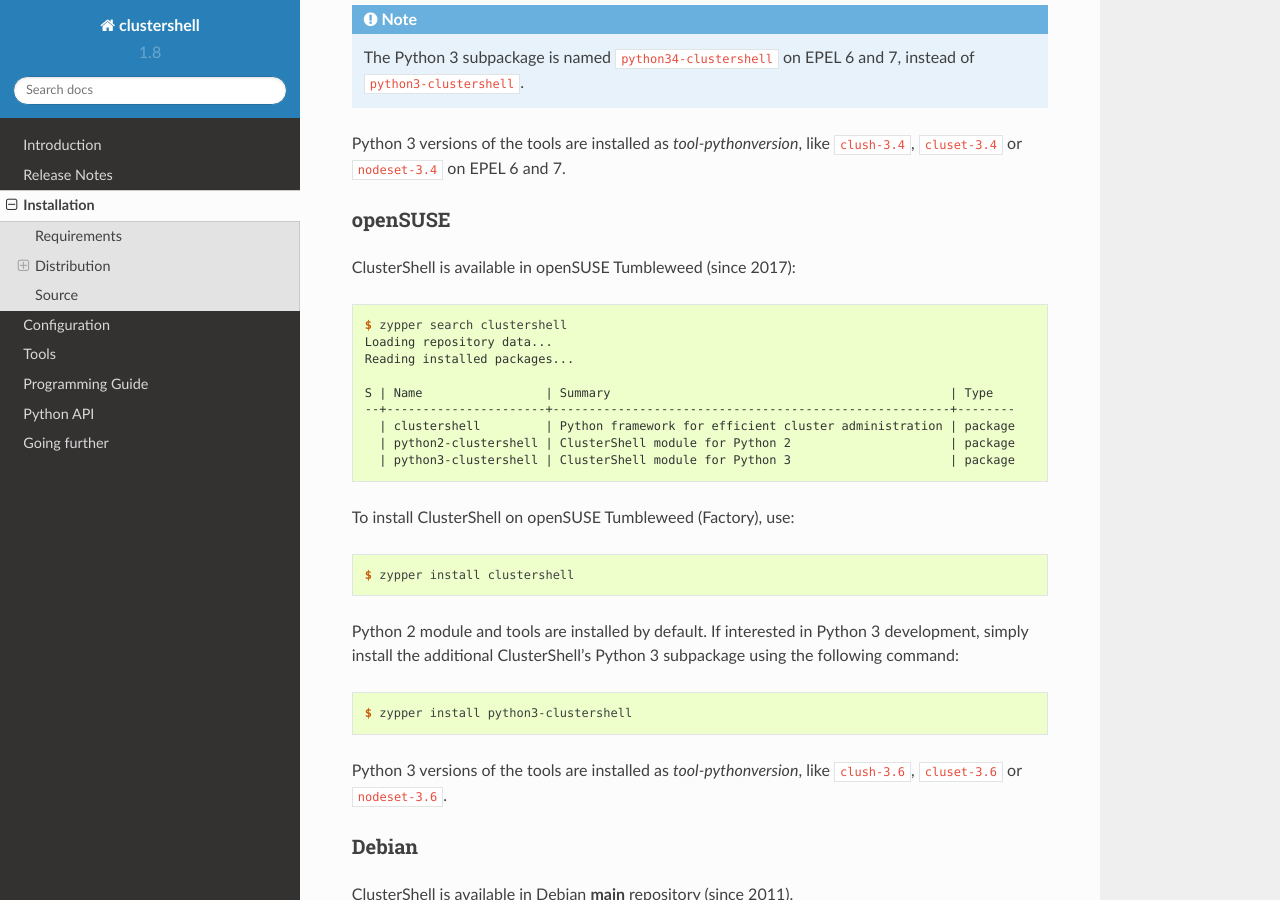
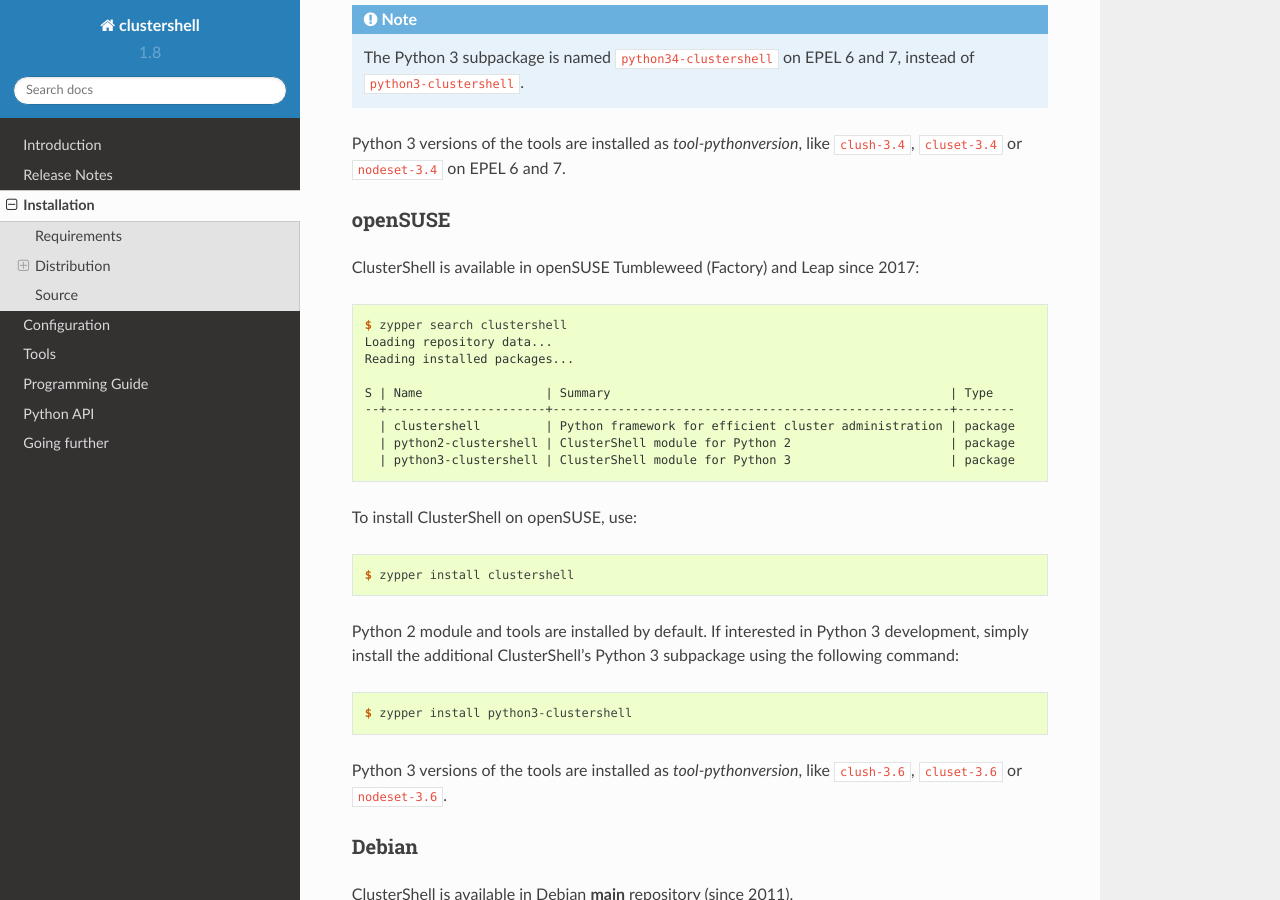
Before and after one commit to cea-hpc/clustershell, a Sphinx documentation site: the page built from doc/sphinx/install.rst, in a window 1280 px wide and 900 px high, scrolled down 2536 px. Built offline with Sphinx 7.4.7 and the Read the Docs theme 2.0.0, drawn with Linux system fonts in a browser that asks for light colours.

Commit message:
doc/sphinx: add reference to package availability in openSUSE Leap
Change-Id: If7451fc8c5394c1c5f21b48fa139b2e6678f2e82

```diff
--- a/doc/sphinx/install.rst
+++ b/doc/sphinx/install.rst
@@ -127,7 +127,7 @@
 openSUSE
 ^^^^^^^^
 
-ClusterShell is available in openSUSE Tumbleweed (since 2017)::
+ClusterShell is available in openSUSE Tumbleweed (Factory) and Leap since 2017::
 
     $ zypper search clustershell
     Loading repository data...
@@ -140,7 +140,7 @@
       | python3-clustershell | ClusterShell module for Python 3                      | package
 
 
-To install ClusterShell on openSUSE Tumbleweed (Factory), use::
+To install ClusterShell on openSUSE, use::
 
     $ zypper install clustershell
 
```
